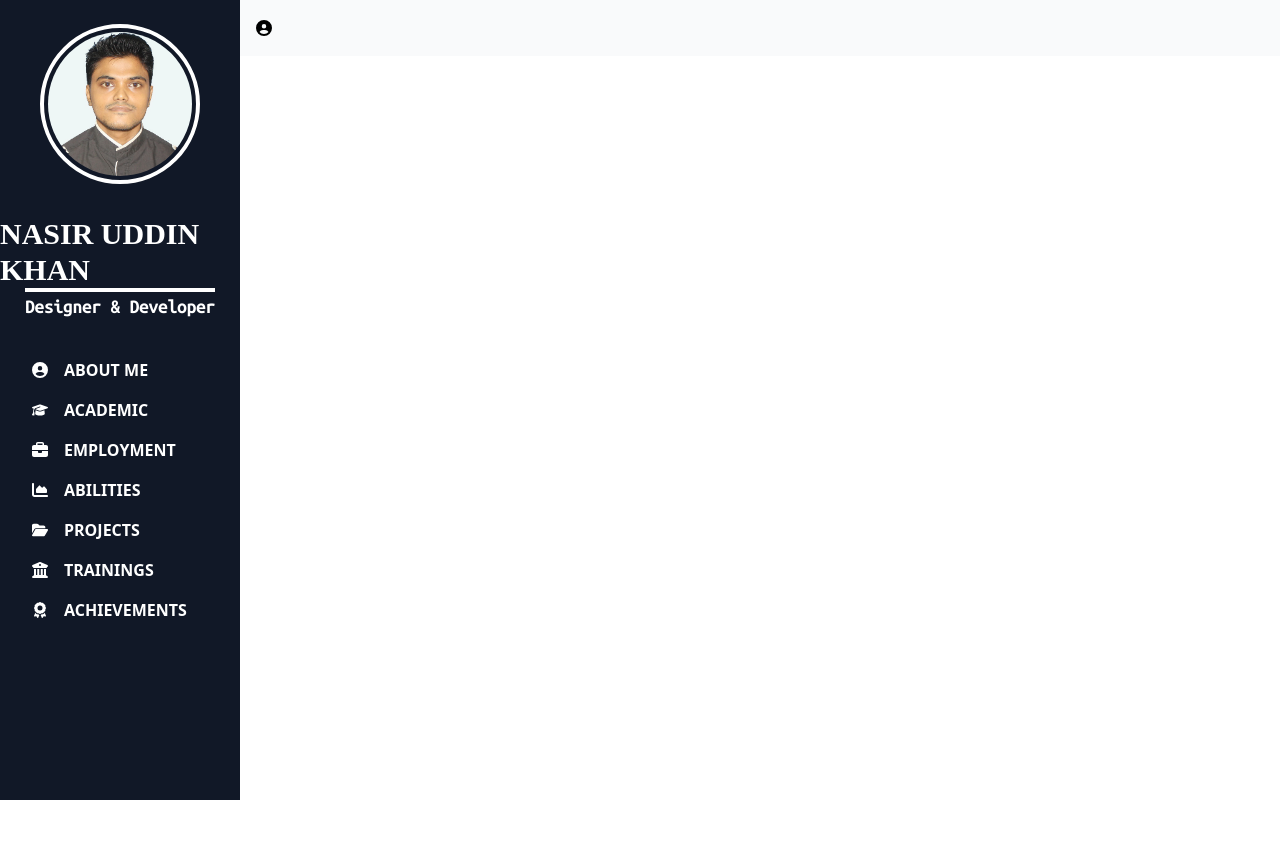
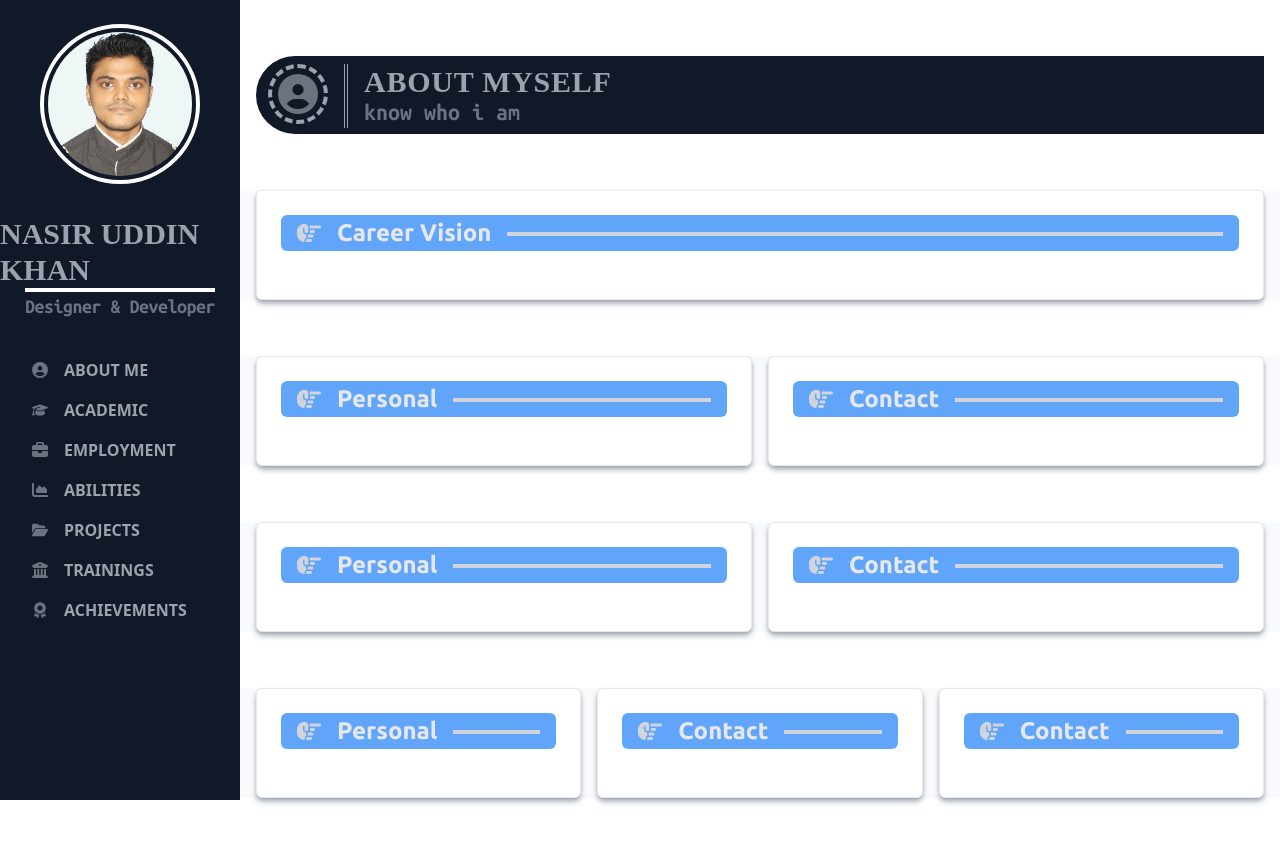
Before and after one commit to shawonk007/vite-web-based-resume, a Vue app: page /about in a window 1280 px wide. Shown: the top 844 px of the page. Before the commit the page ends 800 px from the top, so only its background shows below. Built offline with nearby package versions, Linux system fonts and the light colour scheme; a web font is replaced by a local one.

Commit message:
About page UI added

```diff
--- /dev/null
+++ b/src/components/ContentCard.vue
@@ -0,0 +1,14 @@
+<script setup>
+defineProps ({
+  display : {
+    type : String,
+    default : ''
+  }
+});
+</script>
+
+<template>
+  <div class="rounded-md bg-white border border-gray-200 shadow-md shadow-gray-400 p-6" :class="display" >
+    <slot />
+  </div>
+</template>
--- /dev/null
+++ b/src/components/ContentSection.vue
@@ -0,0 +1,7 @@
+<script setup></script>
+
+<template>
+  <section class="px-4 my-14 bg-gray-50">
+    <slot />
+  </section>
+</template>
--- a/src/components/ContentTitle.vue
+++ b/src/components/ContentTitle.vue
@@ -12,8 +12,8 @@ defineProps ({
     <fa-icon :icon="['fas', 'hand-point-right']" />
     <span class="ml-4">{{ content }}</span>
   </h5> -->
-  <h5 class="flex items-center text-2xl text-white font-bold font-ubuntu bg-blue-400 rounded-md after:mt-0.5 after:flex-1 after:border-t-2 after:border-white px-4 py-0.5 mb-6" >
-    <fa-icon :icon="['fas', 'hand-point-right']" />
-    <span class="mx-4">{{ content }} </span>
+  <h5 class="flex items-center text-2xl font-bold font-ubuntu bg-blue-400 rounded-md after:mt-0.5 after:flex-1 after:border-t-4 after:border-gray-300 px-4 py-0.5 mb-6" >
+    <fa-icon :icon="['fas', 'hand-point-right']" class="text-gray-300" />
+    <span class="mx-4 text-gray-200">{{ content }} </span>
   </h5>
 </template>
--- /dev/null
+++ b/src/components/PageTitle.vue
@@ -0,0 +1,30 @@
+<script setup>
+defineProps ({
+  icon : {
+    type : String,
+    default : 'Page Title'
+  },
+  heading : {
+    type : String,
+    default : 'Page Heading'
+  },
+  subheading : {
+    type : String,
+    default : 'Page Sub-Heading'
+  }
+});
+</script>
+
+<template>
+  <section class="px-4 my-14">
+    <div class="flex items-center gap-4 bg-gray-900 rounded-l-full divide-x-4 divide-double divide-gray-400 px-3 pt-2 pb-1.5">
+      <div class="block text-gray-500">
+        <fa-icon :icon="['fas',  icon ]" class="border-4 border-dashed border-gray-400 rounded-full p-1.5 w-10 h-10" />
+      </div>
+      <div class="block pl-4">
+        <h4 class="text-3xl text-gray-400 font-bold font-cursive uppercase tracking-wide">{{ heading }}</h4>
+        <p class="text-2xl text-gray-500 font-semibold font-monospace -mt-1">{{ subheading }}</p>
+      </div>
+    </div>
+  </section>
+</template>
--- a/src/components/SocialMedia.vue
+++ b/src/components/SocialMedia.vue
@@ -1,6 +1,12 @@
 <script>
 export default {
   name : "SocialMedia",
+  props: {
+    size : {
+      type : String,
+      default : 'p-1.5 w-5 h-5'
+    }
+  },
   data : () => {
     return {
         socialLinks : [
@@ -19,7 +25,7 @@ export default {
 <template>
   <ul class="flex items-center gap-4">
     <a v-for="social of socialLinks" v-bind:href="social.url" target="_blank" :title="social.title" >
-      <fa-icon :icon="['fab', social.icon ]" class="block text-gray-700 hover:text-white hover:bg-gray-700 border-2 border-gray-700 rounded-full p-1.5 w-5 h-5" />
+      <fa-icon :icon="['fab', social.icon ]" class="block text-gray-700 hover:text-white hover:bg-gray-700 border-2 border-gray-700 rounded-full" :class="size" />
     </a>
   </ul>
 </template>
--- a/src/includes/Sidebar.vue
+++ b/src/includes/Sidebar.vue
@@ -10,44 +10,44 @@ export default {
 </script>
 
 <template>
-  <aside class="fixed bg-gray-900 h-screen" :style="{ width: sidebarWidth }" >
+  <aside class="fixed bg-gray-900 top-0 h-screen" :style="{ width: sidebarWidth }" >
     <div></div>
     <div class="flex flex-col items-center justify-center my-6">
       <router-link :to="{ name : 'welcome' }">
         <img src="@/assets/images/shawon.jpg" class="rounded-full border-4 border-white p-1 w-40 h-40" alt="" />
       </router-link>
-      <h3 class="text-3xl text-white font-bold font-cursive uppercase mt-8">Nasir Uddin Khan</h3>
-      <h6 class="text-xl text-white font-semibold font-monospace border-t-4 border-white tracking-tight">Designer & Developer</h6>
+      <h3 class="text-3xl text-gray-400 font-bold font-cursive uppercase mt-8">Nasir Uddin Khan</h3>
+      <h6 class="text-xl text-gray-500 font-semibold font-monospace border-t-4 border-white tracking-tight">Designer & Developer</h6>
     </div>
     <nav class="px-4 py-2">
       <ul class="flex flex-col gap-1">
-        <router-link :to="{ name : 'about' }" class="flex items-center justify-normal gap-4 text-white font-semibold uppercase rounded-md px-4 py-1.5">
-          <fa-icon :icon="['fas', 'user-circle']" class="w-4 h-4" />
-          <span>About Me</span>
+        <router-link :to="{ name : 'about' }" class="flex items-center justify-normal gap-4 rounded-md px-4 py-1.5">
+          <fa-icon :icon="['fas', 'user-circle']" class="w-4 h-4 text-gray-500" />
+          <span class="font-semibold uppercase text-gray-400">About Me</span>
         </router-link>
-        <router-link :to="{ name : 'welcome' }" class="flex items-center justify-normal gap-4 text-white font-semibold uppercase rounded-md px-4 py-1.5">
-          <fa-icon :icon="['fas', 'graduation-cap']" class="w-4 h-4" />
-          <span>Academic</span>
+        <router-link :to="{ name : 'welcome' }" class="flex items-center justify-normal gap-4 rounded-md px-4 py-1.5">
+          <fa-icon :icon="['fas', 'graduation-cap']" class="w-4 h-4 text-gray-500" />
+          <span class="font-semibold uppercase text-gray-400">Academic</span>
         </router-link>
-        <router-link :to="{ name : 'welcome' }" class="flex items-center justify-normal gap-4 text-white font-semibold uppercase rounded-md px-4 py-1.5">
-          <fa-icon :icon="['fas', 'briefcase']" class="w-4 h-4" />
-          <span>Employment</span>
+        <router-link :to="{ name : 'welcome' }" class="flex items-center justify-normal gap-4 rounded-md px-4 py-1.5">
+          <fa-icon :icon="['fas', 'briefcase']" class="w-4 h-4 text-gray-500" />
+          <span class="font-semibold uppercase text-gray-400">Employment</span>
         </router-link>
-        <router-link :to="{ name : 'welcome' }" class="flex items-center justify-normal gap-4 text-white font-semibold uppercase rounded-md px-4 py-1.5">
-          <fa-icon :icon="['fas', 'chart-area']" class="w-4 h-4" />
-          <span>Abilities</span>
+        <router-link :to="{ name : 'welcome' }" class="flex items-center justify-normal gap-4 rounded-md px-4 py-1.5">
+          <fa-icon :icon="['fas', 'chart-area']" class="w-4 h-4 text-gray-500" />
+          <span class="font-semibold uppercase text-gray-400">Abilities</span>
         </router-link>
-        <router-link :to="{ name : 'welcome' }" class="flex items-center justify-normal gap-4 text-white font-semibold uppercase rounded-md px-4 py-1.5">
-          <fa-icon :icon="['fas', 'folder-open']" class="w-4 h-4" />
-          <span>Projects</span>
+        <router-link :to="{ name : 'welcome' }" class="flex items-center justify-normal gap-4 rounded-md px-4 py-1.5">
+          <fa-icon :icon="['fas', 'folder-open']" class="w-4 h-4 text-gray-500" />
+          <span class="font-semibold uppercase text-gray-400">Projects</span>
         </router-link>
-        <router-link :to="{ name : 'welcome' }" class="flex items-center justify-normal gap-4 text-white font-semibold uppercase rounded-md px-4 py-1.5">
-          <fa-icon :icon="['fas', 'building-columns']" class="w-4 h-4" />
-          <span>Trainings</span>
+        <router-link :to="{ name : 'welcome' }" class="flex items-center justify-normal gap-4 rounded-md px-4 py-1.5">
+          <fa-icon :icon="['fas', 'building-columns']" class="w-4 h-4 text-gray-500" />
+          <span class="font-semibold uppercase text-gray-400">Trainings</span>
         </router-link>
-        <router-link :to="{ name : 'welcome' }" class="flex items-center justify-normal gap-4 text-white font-semibold uppercase rounded-md px-4 py-1.5">
-          <fa-icon :icon="['fas', 'award']" class="w-4 h-4" />
-          <span>Achievements</span>
+        <router-link :to="{ name : 'welcome' }" class="flex items-center justify-normal gap-4 rounded-md px-4 py-1.5">
+          <fa-icon :icon="['fas', 'award']" class="w-4 h-4 text-gray-500" />
+          <span class="font-semibold uppercase text-gray-400">Achievements</span>
         </router-link>
       </ul>
     </nav>
--- a/src/layouts/AppLayout.vue
+++ b/src/layouts/AppLayout.vue
@@ -6,7 +6,7 @@ import Sidebar from '@/includes/Sidebar.vue';
 
 <template>
   <Sidebar />
-  <main class="bg-gray-50" :style="{ marginLeft: sidebarWidth }">
+  <main class="" :style="{ marginLeft: sidebarWidth }">
     <slot />
   </main>
 </template>
--- a/src/views/About.vue
+++ b/src/views/About.vue
@@ -1,16 +1,52 @@
 <script setup>
 import AppLayout from "@/layouts/AppLayout.vue";
+import ContentSection from "@/components/ContentSection.vue";
+import PageTitle from "@/components/PageTitle.vue";
+import ContentCard from "@/components/ContentCard.vue";
+import ContentTitle from "@/components/ContentTitle.vue";
 </script>
 
 <template>
   <AppLayout>
-    <section class="p-4">
-      <div class="flex items-start justify-start">
-        <div>
-          <fa-icon :icon="['fas', 'user-circle']" />
-        </div>
-        <div></div>
+    <PageTitle icon="user-circle" heading="About Myself" subheading="know who i am" />
+    <ContentSection>
+      <ContentCard display="block">
+        <ContentTitle content="Career Vision" />
+      </ContentCard>
+    </ContentSection>
+    <ContentSection>
+      <div class="grid grid-cols-2 gap-4">
+        <ContentCard display="block">
+          <ContentTitle content="Personal" />
+        </ContentCard>
+        <ContentCard display="block">
+          <ContentTitle content="Contact" />
+        </ContentCard>
       </div>
-    </section>
+    </ContentSection>
+    <ContentSection>
+      <div class="grid grid-cols-2 gap-4">
+        <ContentCard display="block">
+          <ContentTitle content="Personal" />
+        </ContentCard>
+        <ContentCard display="block">
+          <ContentTitle content="Contact" />
+        </ContentCard>
+      </div>
+    </ContentSection>
+    <ContentSection>
+      <div class="grid grid-cols-3 gap-4">
+        <ContentCard display="block">
+          <ContentTitle content="Personal" />
+        </ContentCard>
+        <ContentCard display="block">
+          <ContentTitle content="Contact" />
+        </ContentCard>
+        <ContentCard display="block">
+          <ContentTitle content="Contact" />
+        </ContentCard>
+      </div>
+    </ContentSection>
+    <!-- <ContentSection></ContentSection> -->
   </AppLayout>
 </template>
--- a/src/views/Welcome.vue
+++ b/src/views/Welcome.vue
@@ -31,15 +31,15 @@ import SocialMedia from "@/components/SocialMedia.vue";
       <!-- <div class="mb-14 flex items-center before:mt-0.5 before:flex-1 before:border-t-8 before:border-double before:border-neutral-300 after:mt-0.5 after:flex-1 after:border-t-8 after:border-double after:border-neutral-300">
         <h2 class="text-2xl text-neutral-400 text-center font-semibold font-monospace uppercase mx-4 mb-0">Introduction</h2>
       </div> -->
-      <div class="flex items-center justify-between bg-white border border-gray-200 rounded-md shadow-md shadow-gray-400">
-        <div class="w-2/5 p-6">
+      <div class="flex items-center justify-between gap-6 bg-white border border-gray-200 rounded-md shadow-md shadow-gray-400 p-6">
+        <div class="w-2/5">
           <img src="@/assets/images/shawon.jpg" class="block border-4 border-gray-200 rounded-md w-full" alt="" />
         </div>
-        <div class="w-3/5 p-6">
+        <div class="w-3/5">
           <ContentTitle content="Professional Summary" />
-          <p class="text-justify leading-8 mb-6">Highly motivated and driven individual with a passion for graphic design and web app development. Proficient in using Adobe Creative Cloud (CC), Laravel and Vue.js to create visually appealing and functional websites and applications. A quick learner with strong problem-solving skills and the ability to work well in a team environment. Seeking opportunities to grow as an IT professional while contributing to the success of the company.</p>
+          <p class="text-justify text-gray-900 leading-8 mb-6">Highly motivated and driven individual with a passion for graphic design and web application development. Proficient in using Adobe Creative Cloud (CC), Laravel and Vue.js to create visually appealing and functional websites and applications. A quick learner with strong problem-solving skills and the ability to work well in a team environment. Seeking opportunities to grow as an IT professional while contributing to the success of the company.</p>
           <ContentTitle content="Follow Me" />
-          <SocialMedia />
+          <SocialMedia size="p-2 w-8 h-8" />
         </div>
       </div>
     </section>
```
